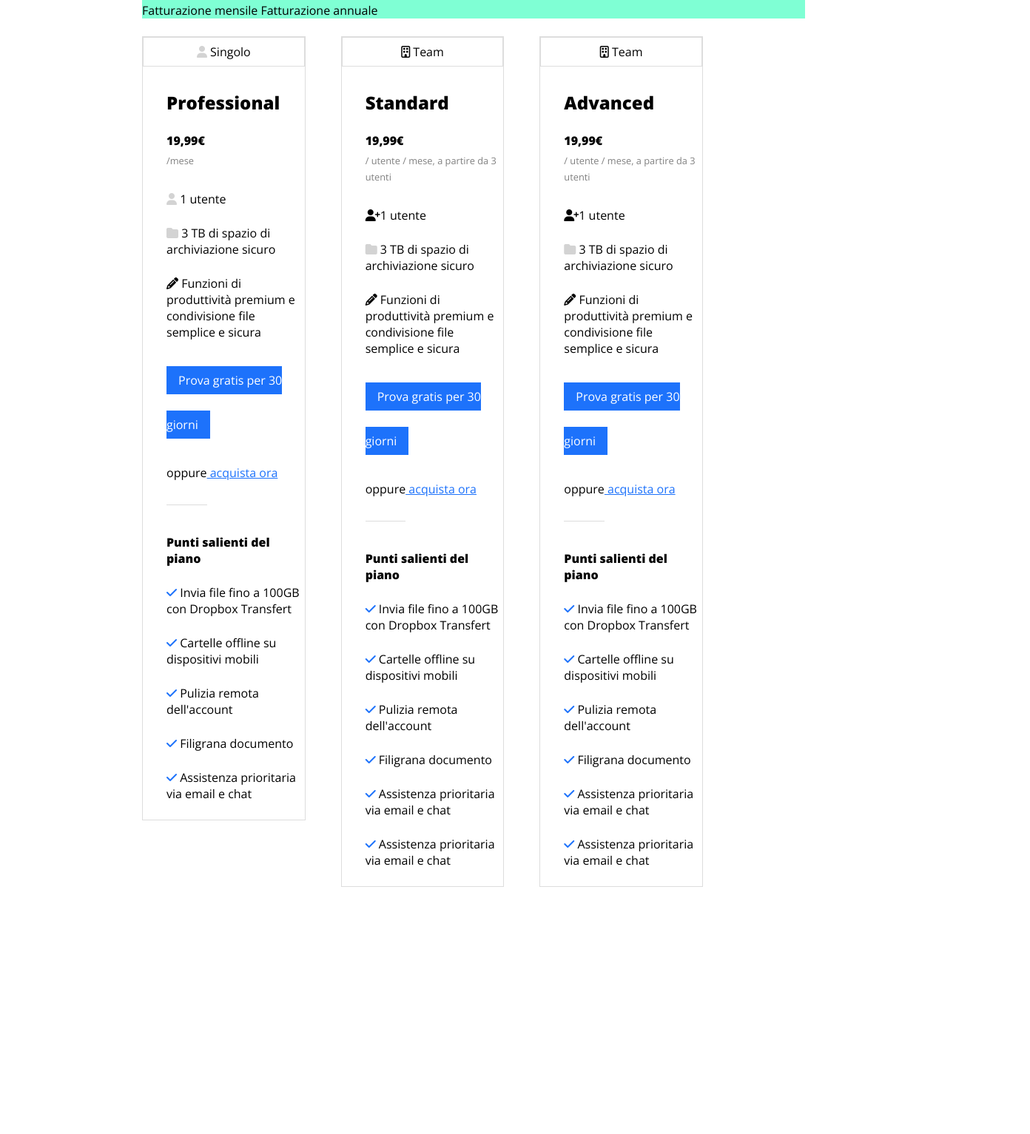
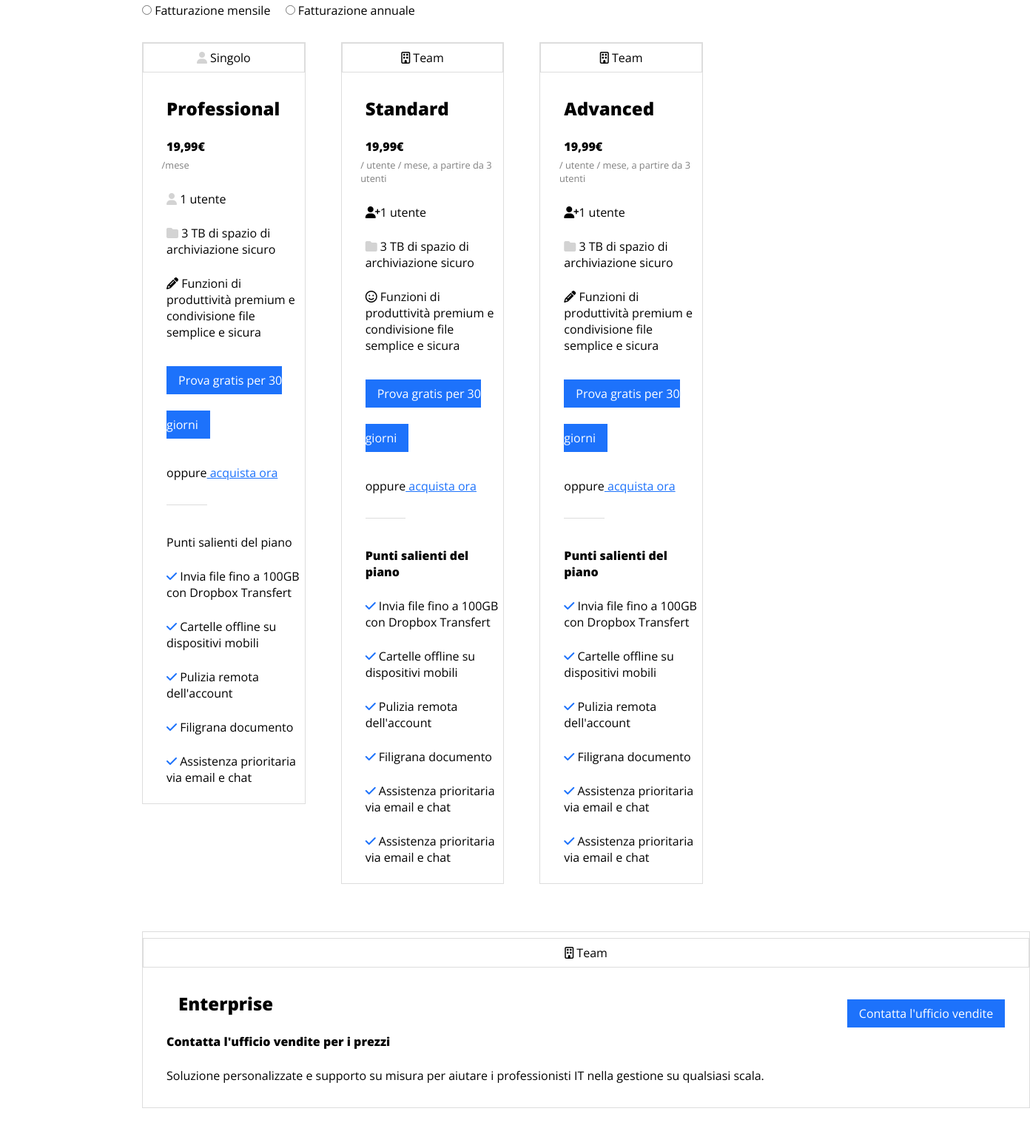
Before and after one commit to N4kka/htmlcss-dropbox, a plain HTML site: page index.html in a window 1280 px wide. Shown: the part 740-2273 px from the top of the page at 74% size, 1392 px wide, since content can reach past the window. Before the commit the page ends 1939 px from the top, so only its background shows below. Drawn offline with nearby package versions, Linux system fonts and the light colour scheme.

Commit message:
first section completed: enterprise column added, 2nd section added with image and description

```diff
--- a/css/style.css
+++ b/css/style.css
@@ -63,6 +63,10 @@ a {
     padding: .5em 1em;
 }
 
+section {
+    margin-bottom:5em;
+}
+
 /* HEADER */
 .fixed {
     width: 100%;
@@ -93,6 +97,10 @@ a {
     display: inline-block;
     line-height: 60px;
     padding: 0em 1em 0em .5em;
+}
+
+.menu a {
+    color: black;
 }
 
 .first {
@@ -166,8 +174,11 @@ a {
 /* 1° SECTION */
 .plans {
     margin-top: 7em;
-    margin-bottom: 1.5em;
-    background-color: aquamarine;
+    margin-bottom: 2em;
+}
+
+.billing {
+    padding-right: 1em;
 }
 
 .container .col {
@@ -245,3 +256,59 @@ a {
 .blue-check {
     color: #1d72fb;
 }
+
+.col .enterprise {
+    width: 1200px;
+    margin-top: 4em;
+}
+
+.r-float {
+    float: right;
+}
+
+.col .enterprise {
+    border: 1px solid #ddd;
+    border-collapse: separate;
+    padding-top: .5em;
+    padding-bottom: .5em;
+    padding-left: 0em;
+    margin-bottom: 2em;
+}
+
+.col-align {
+    display: flex;
+
+}
+.ent-team {
+    border: 1px solid #ddd;
+    padding-top: .5em;
+    padding-bottom: .5em;
+}
+
+.ent-title {
+    margin-top: 2em;
+}
+
+.btn {
+    margin-top: 2em;
+    margin-left: 7em;
+}
+
+/* 2° SECTION */
+.container .partner {
+    width: calc(100%/2);
+    margin-right: 4em;
+}
+
+.partner-description h3 {
+    padding: 1em 0;
+}
+
+.partner-description p {
+    padding-bottom: 1.5em;
+}
+
+.partner-description button {
+    padding: .5em 1em;
+    background-color: white;
+}
--- a/index.html
+++ b/index.html
@@ -20,24 +20,24 @@
     <header>
         <div class="clearfix">
         <nav class="fixed">
-                <div class="logo float">
+                <div class="logo col">
                     <img src="img/logo-small.png" alt="Logo Dropbox">
                 </div>
-                <div class="first-menu nav float">
+                <div class="first-menu nav col">
                     <ul class="menu first text">
                         <li><a href="">Perché Dropbox</a></li>
                         <li><a href="">Funzioni</a></li>
                         <li><a href="">Piani e prezzi</a></li>
                     </ul>
                 </div>
-                <div class="second-menu nav float">
+                <div class="second-menu nav col">
                     <ul class="menu second text">
                         <li><a href="">Supporto</a></li>
                         <li><a href="">Contatta l'ufficio vendite</a></li>
                         <li><a href="">Accedi</a></li>
                     </ul>
                 </div>
-                <div class="login float text">
+                <div class="login col text">
                     <a class="button" href="">Inizia</a>
                 </div>
             </div>
@@ -66,12 +66,12 @@
         <!-- /JUMBOTRON -->
 
         <!-- SECTION 1/6 -->
-        <section>
+        <section class="clearfix">
             <div class="container">
                 <div class="plans">
                     <h2>Trova il piano Dropbox Business che fa per te</h2>
-                    <span>Fatturazione mensile</span>
-                    <span>Fatturazione annuale</span>
+                    <input type="radio" name="Monthly Billing" id=""> <span class="billing">Fatturazione mensile</span>
+                    <input type="radio" name="Monthly Billing" id=""> <span>Fatturazione annuale</span>
                 </div>
                 <div class="col">
                     <ul class="types">
@@ -79,21 +79,21 @@
                             <p class="plan-type plan-title"><i class="fas fa-user fas-color"></i> Singolo</p>
                         </li>
                         <li class="pl"><h3>Professional</h3></li>
-                        <li class="pl"><a class="list-color price" href="">19,99€</a></li>
-                        <li class="pl month"><a class="month-color" href="">/mese</a></li>
-                        <li class="pl pb"><a class="list-color" href=""><i class="fas fa-user fas-color"></i> 1 utente</a></li>
-                        <li class="pl pb"><a class="list-color" href=""><i class="fas fa-folder fas-color"></i> 3 TB di spazio di archiviazione sicuro</a></li>
-                        <li class="pl pb"><a class="list-color" href=""><i class="fas fa-pencil-alt"></i> Funzioni di produttività premium e condivisione file semplice e sicura</a></li>
+                        <li class="pl list-color price">19,99€</li>
+                        <li class="pl month month-color">/mese</li>
+                        <li class="pl pb list-color"><i class="fas fa-user fas-color"></i> 1 utente</li>
+                        <li class="pl pb list-color"><i class="fas fa-folder fas-color"></i> 3 TB di spazio di archiviazione sicuro</li>
+                        <li class="pl pb list-color"><i class="fas fa-pencil-alt"></i> Funzioni di produttività premium e condivisione file semplice e sicura</li>
                         <li class="pl pb"><a class="button" href="">Prova gratis per 30 giorni</a></li>
                         <div class="mb-2">
                             <li class="list-color pl pb"><span class="bb"> oppure</span><a class="buy-now" href=""> acquista ora</a></li>
                         </div>
-                        <li class="pl pb"><a class="list-color price" href="">Punti salienti del piano</a></li>
-                        <li class="pl pb"><a class="list-color" href=""><span class="blue-check"><i class="fas fa-check"></i></span> Invia file  fino a 100GB con Dropbox Transfert</a></li>
-                        <li class="pl pb"><a class="list-color" href=""><span class="blue-check"><i class="fas fa-check"></i></span> Cartelle offline su dispositivi mobili</a></li>
-                        <li class="pl pb"><a class="list-color" href=""><span class="blue-check"><i class="fas fa-check"></i></span> Pulizia remota dell'account</a></li>
-                        <li class="pl pb"><a class="list-color" href=""><span class="blue-check"><i class="fas fa-check"></i></span> Filigrana documento</a></li>
-                        <li class="pl pb"><a class="list-color" href=""></a><span class="blue-check"><i class="fas fa-check"></i></span> Assistenza prioritaria via email e chat</li>
+                        <li class="pl pb list-color">Punti salienti del piano</li>
+                        <li class="pl pb list-color"><span class="blue-check"><i class="fas fa-check"></i></span> Invia file  fino a 100GB con Dropbox Transfert</li>
+                        <li class="pl pb list-color"><span class="blue-check"><i class="fas fa-check"></i></span> Cartelle offline su dispositivi mobili</li>
+                        <li class="pl pb list-color"><span class="blue-check"><i class="fas fa-check"></i></span> Pulizia remota dell'account</li>
+                        <li class="pl pb list-color"><span class="blue-check"><i class="fas fa-check"></i></span> Filigrana documento</li>
+                        <li class="pl pb list-color"><span class="blue-check"><i class="fas fa-check"></i></span> Assistenza prioritaria via email e chat</li>
                     </ul>
                 </div>
                 <div class="col">
@@ -102,22 +102,22 @@
                             <p class="plan-type plan-title"><i class="far fa-building"></i> Team</p>
                         </li>
                         <li class="pl"><h3>Standard</h3></li>
-                        <li class="pl price"><a class="list-color" href="">19,99€</a></li>
-                        <li class="pl month"><a class="month-color" href="">/ utente / mese, a partire da 3 utenti</a></li>
-                        <li class="pl pb"><a class="list-color" href=""><i class="fas fa-user-plus"></i>1 utente</a></li>
-                        <li class="pl pb"><a class="list-color" href=""><i class="fas fa-folder fas-color"></i> 3 TB di spazio di archiviazione sicuro</a></li>
-                        <li class="pl pb"><a class="list-color" href=""><i class="fas fa-pencil-alt"></i> Funzioni di produttività premium e condivisione file semplice e sicura</a></li>
+                        <li class="pl price list-color">19,99€</li>
+                        <li class="pl month month-color">/ utente / mese, a partire da 3 utenti</li>
+                        <li class="pl pb list-color"><i class="fas fa-user-plus"></i>1 utente</li>
+                        <li class="pl pb list-color"><i class="fas fa-folder fas-color"></i> 3 TB di spazio di archiviazione sicuro</li>
+                        <li class="pl pb list-color"><i class="far fa-smile"></i> Funzioni di produttività premium e condivisione file semplice e sicura</li>
                         <li class="pl pb"><a class="button" href="">Prova gratis per 30 giorni</a></li>
                         <div class="mb-2">
                             <li class="list-color pl pb"><span class="bb"> oppure</span><a class="buy-now" href=""> acquista ora</a></li>
                         </div>
-                         <li class="pl pb"><a class="list-color price" href="">Punti salienti del piano</a></li>
-                        <li class="pl pb"><a class="list-color" href=""><span class="blue-check"><i class="fas fa-check"></i></span> Invia file fino a 100GB con Dropbox Transfert</a></li>
-                        <li class="pl pb"><a class="list-color" href=""><span class="blue-check"><i class="fas fa-check"></i></span> Cartelle offline su dispositivi mobili</a></li>
-                        <li class="pl pb"><a class="list-color" href=""><span class="blue-check"><i class="fas fa-check"></i></span> Pulizia remota dell'account</a></li>
-                        <li class="pl pb"><a class="list-color" href=""><span class="blue-check"><i class="fas fa-check"></i></span> Filigrana documento</a></li>
-                        <li class="pl pb"><a class="list-color" href=""></a><span class="blue-check"><i class="fas fa-check"></i></span> Assistenza prioritaria via email e chat</li>
-                        <li class="pl pb"><a class="list-color" href=""></a><span class="blue-check"><i class="fas fa-check"></i></span> Assistenza prioritaria via email e chat</li>
+                         <li class="pl pb list-color price">Punti salienti del piano</li>
+                        <li class="pl pb list-color"><span class="blue-check"><i class="fas fa-check"></i></span> Invia file fino a 100GB con Dropbox Transfert</li>
+                        <li class="pl pb list-color"><span class="blue-check"><i class="fas fa-check"></i></span> Cartelle offline su dispositivi mobili</li>
+                        <li class="pl pb list-color"><span class="blue-check"><i class="fas fa-check"></i></span> Pulizia remota dell'account</li>
+                        <li class="pl pb list-color"><span class="blue-check"><i class="fas fa-check"></i></span> Filigrana documento</li>
+                        <li class="pl pb list-color"><span class="blue-check"><i class="fas fa-check"></i></span> Assistenza prioritaria via email e chat</li>
+                        <li class="pl pb list-color"><span class="blue-check"><i class="fas fa-check"></i></span> Assistenza prioritaria via email e chat</li>
                     </ul>
                 </div>
                 <div class="col">
@@ -126,27 +126,57 @@
                                 <p class="plan-type plan-title"><i class="far fa-building"></i> Team</p>
                             </li>
                             <li class="pl"><h3>Advanced</h3></li>
-                            <li class="pl price"><a class="list-color" href="">19,99€</a></li>
-                            <li class="pl month"><a class="month-color" href="">/ utente / mese, a partire da 3 utenti</a></li>
-                            <li class="pl pb"><a class="list-color" href=""><i class="fas fa-user-plus"></i>1 utente</a></li>
-                            <li class="pl pb"><a class="list-color" href=""><i class="fas fa-folder fas-color"></i> 3 TB di spazio di archiviazione sicuro</a></li>
-                            <li class="pl pb"><a class="list-color" href=""><i class="fas fa-pencil-alt"></i> Funzioni di produttività premium e condivisione file semplice e sicura</a></li>
+                            <li class="pl price list-color">19,99€</li>
+                            <li class="pl month month-color">/ utente / mese, a partire da 3 utenti</li>
+                            <li class="pl pb list-color"><i class="fas fa-user-plus"></i>1 utente</li>
+                            <li class="pl pb list-color"><i class="fas fa-folder fas-color"></i> 3 TB di spazio di archiviazione sicuro</li>
+                            <li class="pl pb list-color"><i class="fas fa-pencil-alt"></i> Funzioni di produttività premium e condivisione file semplice e sicura</li>
                             <li class="pl pb"><a class="button" href="">Prova gratis per 30 giorni</a></li>
                             <div class="mb-2">
                                 <li class="list-color pl pb"><span class="bb"> oppure</span><a class="buy-now" href=""> acquista ora</a></li>
                             </div>
-                            <li class="pl pb"><a class="list-color price" href="">Punti salienti del piano</a></li>
-                            <li class="pl pb"><a class="list-color" href=""><span class="blue-check"><i class="fas fa-check"></i></span> Invia file fino a 100GB con Dropbox Transfert</a></li>
-                            <li class="pl pb"><a class="list-color" href=""><span class="blue-check"><i class="fas fa-check"></i></span> Cartelle offline su dispositivi mobili</a></li>
-                            <li class="pl pb"><a class="list-color" href=""><span class="blue-check"><i class="fas fa-check"></i></span> Pulizia remota dell'account</a></li>
-                            <li class="pl pb"><a class="list-color" href=""><span class="blue-check"><i class="fas fa-check"></i></span> Filigrana documento</a></li>
-                            <li class="pl pb"><a class="list-color" href=""></a><span class="blue-check"><i class="fas fa-check"></i></span> Assistenza prioritaria via email e chat</li>
-                            <li class="pl pb"><a class="list-color" href=""></a><span class="blue-check"><i class="fas fa-check"></i></span> Assistenza prioritaria via email e chat</li>
+                            <li class="pl pb list-color price"> Punti salienti del piano</li>
+                            <li class="pl pb list-color"><span class="blue-check"><i class="fas fa-check"></i></span> Invia file fino a 100GB con Dropbox Transfert</li>
+                            <li class="pl pb list-color"><span class="blue-check"><i class="fas fa-check"></i></span> Cartelle offline su dispositivi mobili</li>
+                            <li class="pl pb list-color"><span class="blue-check"><i class="fas fa-check"></i></span> Pulizia remota dell'account</li>
+                            <li class="pl pb list-color"><span class="blue-check"><i class="fas fa-check"></i></span> Filigrana documento</li>
+                            <li class="pl pb list-color"><span class="blue-check"><i class="fas fa-check"></i></span> Assistenza prioritaria via email e chat</li>
+                            <li class="pl pb list-color"><span class="blue-check"><i class="fas fa-check"></i></span> Assistenza prioritaria via email e chat</li>
                         </ul>
+                </div>
+                <div class="col types">
+                    <div class="enterprise clearfix">
+                        <p class="plan-type plan-title ent-team"><i class="far fa-building"></i> Team</p>
+                        <div class="col-align">
+                            <div class="ent-title">
+                                <h3 class="pl">Enterprise</h3>
+                                <p class="pl pb list-color price">Contatta l'ufficio vendite per i prezzi</p>
+                                <p class="pl pb">Soluzione personalizzate e supporto su misura per aiutare i professionisti IT nella gestione su qualsiasi scala.</p>
+                            </div>
+                            <div class="r-float btn">
+                                <a class="button" href="">Contatta l'ufficio vendite</a>
+                            </div>
+                        </div>
+                    </div>
                 </div>
             </div>
         </section>
         <!-- /SECTION 1/6 -->
+
+        <!-- SECTION 2/6 -->
+        <section>
+            <div class="container clearfix">
+                <div class="col partner">
+                    <img src="img/partner.png" alt="partner">
+                </div>
+                <div class="col partner-description">
+                    <h3>Entra in contatto con un partner Dropbox</h3>
+                    <p>Trova un partner con Dropbox e HelloSign di fiducia. Ottieni le soluzioni e i servizi necessari per raggiungere i tuoi obiettivi aziendali, tra cui implementazione, integrazione, gestione e supporto continui.</p>
+                    <button>Trova un partner</button>
+                </div>
+            </div>
+        </section>
+        <!-- /SECTION 2/6 -->
 
     </main>
     <!-- /MAIN -->
```
